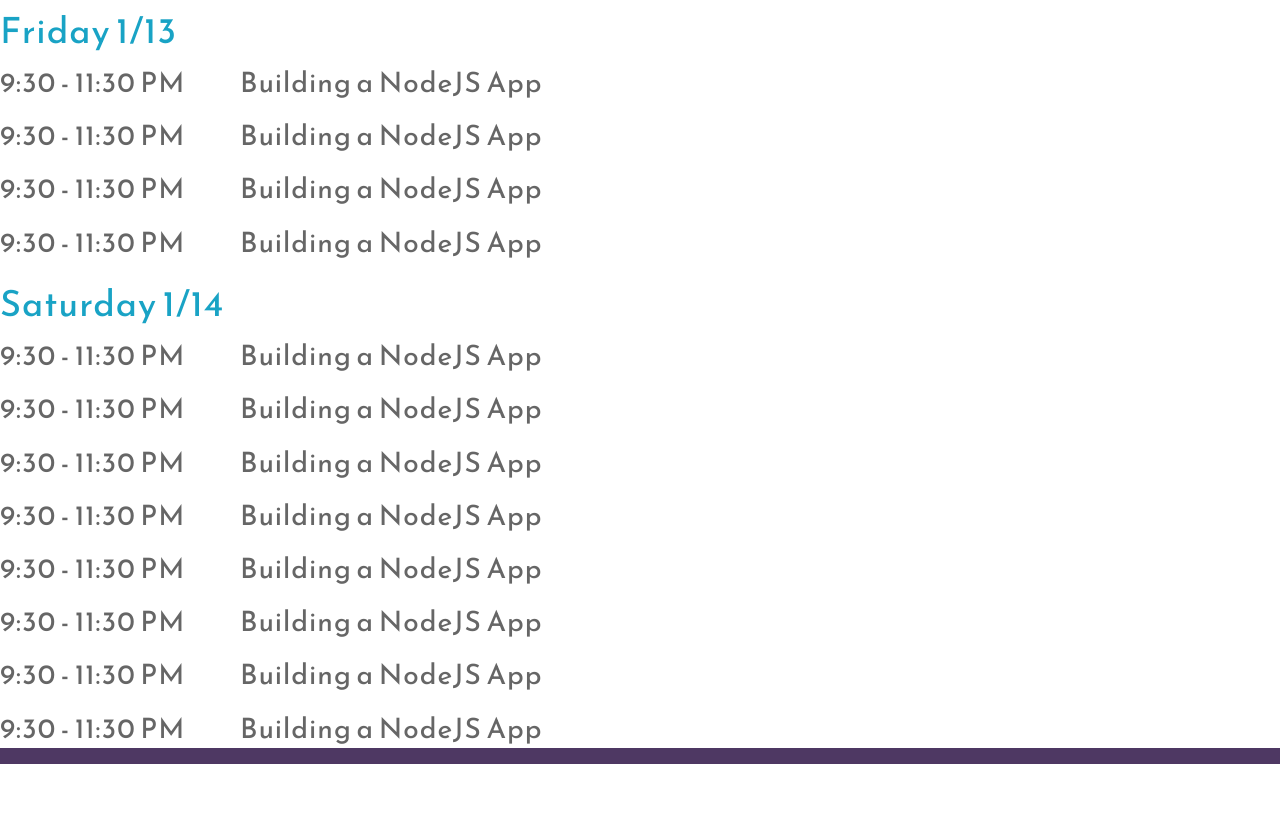
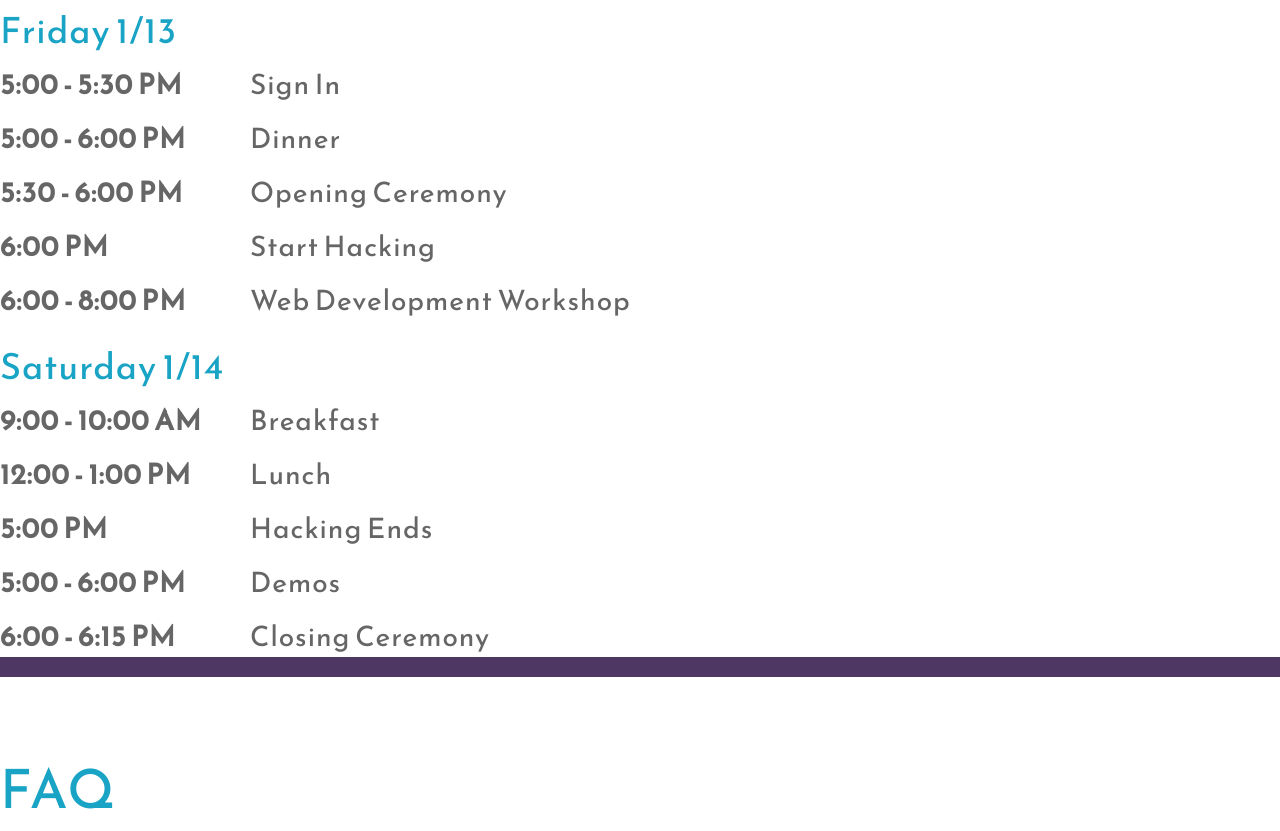
Before and after one commit to SDHacks/HackDay2017, a website: page index.html in a window 1280 px wide. Shown: the part 4774-5605 px from the top of the page. Drawn offline with nearby package versions, Linux system fonts and the light colour scheme; files that its build step writes are made by us from their sources; files whose address does not match are found by name.

Commit message:
Add schedule content

```diff
--- a/index.html
+++ b/index.html
@@ -128,55 +128,47 @@
             <h3 class="sd-section--subheader">Friday 1/13</h3>
             <ul class="sd-list sd-schedule--list">
               <li>
-                <span class="sd-schedule--list-time">9:30 - 11:30 PM</span>
-                Building a NodeJS App
+                <span class="sd-schedule--list-time">5:00 - 5:30 PM</span>
+                <span class="sd-schedule--list-content">Sign In</span>
               </li>
               <li>
-                <span class="sd-schedule--list-time">9:30 - 11:30 PM</span>
-                Building a NodeJS App
+                <span class="sd-schedule--list-time">5:00 - 6:00 PM</span>
+                <span class="sd-schedule--list-content">Dinner</span>
               </li>
               <li>
-                <span class="sd-schedule--list-time">9:30 - 11:30 PM</span>
-                Building a NodeJS App
+                <span class="sd-schedule--list-time">5:30 - 6:00 PM</span>
+                <span class="sd-schedule--list-content">Opening Ceremony</span>
               </li>
               <li>
-                <span class="sd-schedule--list-time">9:30 - 11:30 PM</span>
-                Building a NodeJS App
+                <span class="sd-schedule--list-time">6:00 PM</span>
+                <span class="sd-schedule--list-content">Start Hacking</span>
+              </li>
+              <li>
+                <span class="sd-schedule--list-time">6:00 - 8:00 PM</span>
+                <span class="sd-schedule--list-content">Web Development Workshop</span>
               </li>
             </ul>
             <h3 class="sd-section--subheader">Saturday 1/14</h3>
             <ul class="sd-list sd-schedule--list">
               <li>
-                <span class="sd-schedule--list-time">9:30 - 11:30 PM</span>
-                Building a NodeJS App
+                <span class="sd-schedule--list-time">9:00 - 10:00 AM</span>
+                <span class="sd-schedule--list-content">Breakfast</span>
               </li>
               <li>
-                <span class="sd-schedule--list-time">9:30 - 11:30 PM</span>
-                Building a NodeJS App
+                <span class="sd-schedule--list-time">12:00 - 1:00 PM</span>
+                <span class="sd-schedule--list-content">Lunch</span>
               </li>
               <li>
-                <span class="sd-schedule--list-time">9:30 - 11:30 PM</span>
-                Building a NodeJS App
+                <span class="sd-schedule--list-time">5:00 PM</span>
+                <span class="sd-schedule--list-content">Hacking Ends</span>
               </li>
               <li>
-                <span class="sd-schedule--list-time">9:30 - 11:30 PM</span>
-                Building a NodeJS App
+                <span class="sd-schedule--list-time">5:00 - 6:00 PM</span>
+                <span class="sd-schedule--list-content">Demos</span>
               </li>
               <li>
-                <span class="sd-schedule--list-time">9:30 - 11:30 PM</span>
-                Building a NodeJS App
-              </li>
-              <li>
-                <span class="sd-schedule--list-time">9:30 - 11:30 PM</span>
-                Building a NodeJS App
-              </li>
-              <li>
-                <span class="sd-schedule--list-time">9:30 - 11:30 PM</span>
-                Building a NodeJS App
-              </li>
-              <li>
-                <span class="sd-schedule--list-time">9:30 - 11:30 PM</span>
-                Building a NodeJS App
+                <span class="sd-schedule--list-time">6:00 - 6:15 PM</span>
+                <span class="sd-schedule--list-content">Closing Ceremony</span>
               </li>
             </ul>
           </div>
@@ -238,8 +230,13 @@
         </div>
       </div>
 
+      <!-- Replaces sponsor section -->
+      <div class="sd-section row">
+        <div class="sd-spacer--footer sd-white-bg"></div>
+      </div>
+
       <!-- Sponsors section -->
-      <div class="sd-section">
+<!--       <div class="sd-section">
         <div class="row sd-white-bg">
           <div class="small-12 medium-6 large-5 columns sd-hextion sd-hextion--left">
             <div class="sd-hex sd-hex--inset">
@@ -258,11 +255,10 @@
           <div class="small-12 medium-6 large-7 columns sd-section sd-schedule">
             <h2 class="sd-section--header">Sponsors</h2>
             <ul class="sd-list sd-sponsor--list">
-              <!-- TODO: add sponsors -->
             </ul>
           </div>
         </div>
-      </div>
+      </div> -->
 
       <!-- Footer -->
       <div class="sd-section">
--- a/scss/base.scss
+++ b/scss/base.scss
@@ -138,13 +138,23 @@ h4 {
   &--list {
     font-family: $REEM_KUFI;
     letter-spacing: 1px;
+    margin: 10px 0 20px 0;
 
     li {
       margin-bottom: 14px;
+      position: relative;
+      height: 40px;
     }
   }
   &--list-time {
-    margin-right: 50px;
+    font-weight: bold;
+    position: absolute;
+    left: 0;
+  }
+  &--list-content {
+    position: absolute;
+    left: 250px;
+    display: block;
   }
 }
 .sd-faq {
@@ -266,3 +276,6 @@ h4 {
     height: 50px;
   }
 }
+.sd-spacer--footer {
+  height: 200px;
+}
```
Also changed, not shown: 1 other file.
